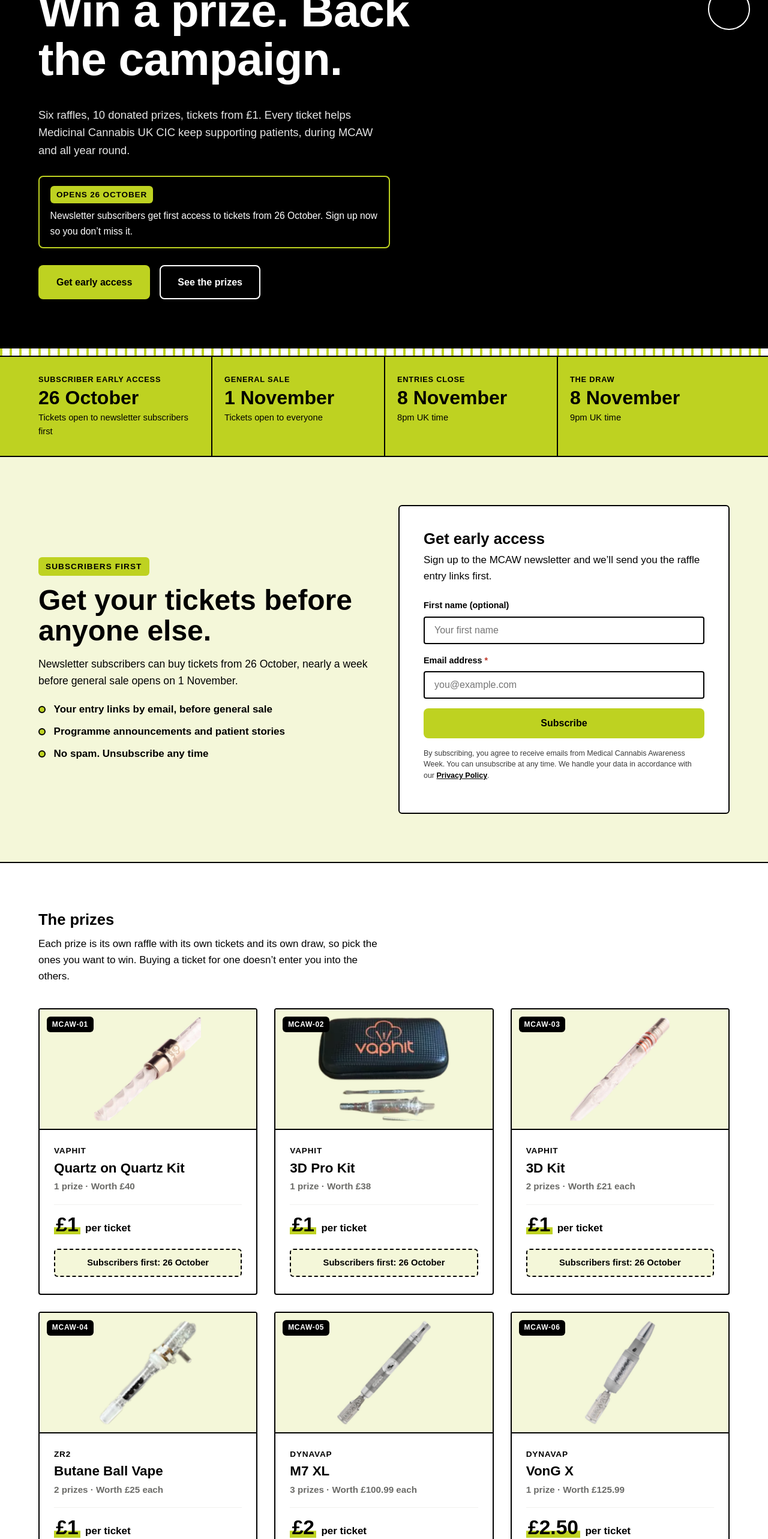
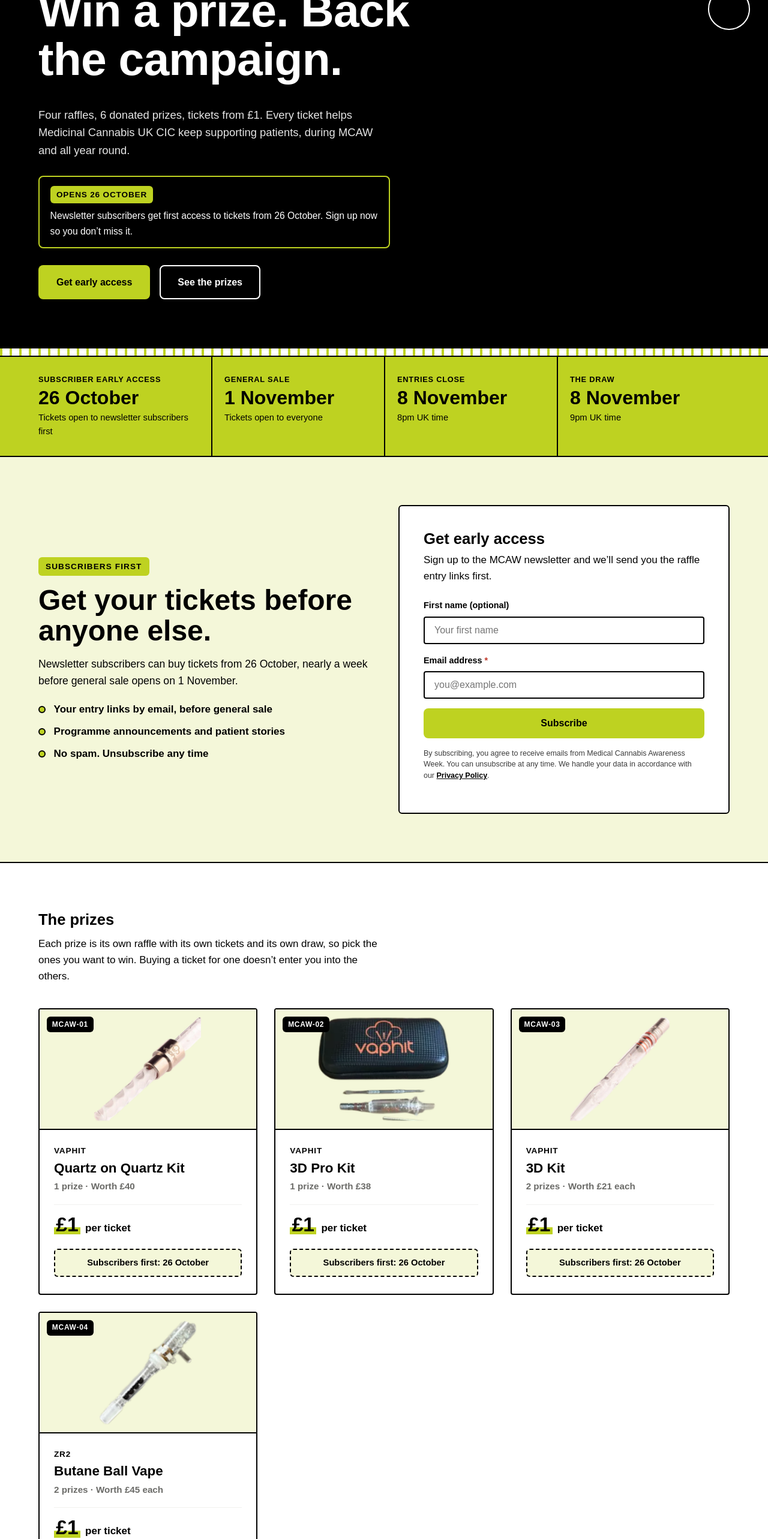
Before and after one commit to the-lexolotl/medcannaw, a Next.js app: page /raffle in a window 1280 px wide. Shown: the part 234-2800 px from the top of the page at 60% size. Built offline with nearby package versions, Linux system fonts and the light colour scheme; a web font is replaced by a local one.

Commit message:
Raffle Updates

```diff
--- a/app/raffle/page.tsx
+++ b/app/raffle/page.tsx
@@ -4,17 +4,22 @@
 import NewsletterSignup from '@/components/NewsletterSignup'
 import CircleField from '@/components/CircleField'
 import {
-  rafflePrizes,
+  visibleRafflePrizes,
   raffleOrganiser,
   getRafflePhase,
   totalPrizeCount,
+  totalRaffleCount,
+  numberToWords,
   type RafflePhase,
 } from './raffle-data'
+
+const raffleWord = numberToWords(totalRaffleCount)
+const RaffleWord = raffleWord.charAt(0).toUpperCase() + raffleWord.slice(1)
 
 export const metadata: Metadata = {
   title: 'Prize Raffle | MCAW',
   description:
-    'The MCAW 2026 Prize Raffle: six raffles, ten donated prizes, tickets from £1. Newsletter subscribers get first access from 26 October. Draw on 8 November 2026 at 9pm.',
+    `The MCAW 2026 Prize Raffle: ${raffleWord} raffles, ${numberToWords(totalPrizeCount)} donated prizes, tickets from £1. Newsletter subscribers get first access from 26 October. Draw on 8 November 2026 at 9pm.`,
 }
 
 // Re-check the date every minute so the page moves through early access, general sale and close on its own.
@@ -35,7 +40,7 @@
   },
   closed: {
     label: 'Entries closed',
-    text: 'Thank you to everyone who entered. All six raffles will be drawn at 9pm tonight.',
+    text: `Thank you to everyone who entered. All ${raffleWord} raffles will be drawn at 9pm tonight.`,
   },
   drawn: {
     label: 'Raffles drawn',
@@ -64,7 +69,7 @@
           <span className="eyebrow">MCAW 2026 Prize Raffle</span>
           <h1 className="display">Win a prize. Back the campaign.</h1>
           <p className="raffle-hero__intro">
-            Six raffles, {totalPrizeCount} donated prizes, tickets from £1. Every ticket helps
+            {RaffleWord} raffles, {totalPrizeCount} donated prizes, tickets from £1. Every ticket helps
             {' '}{raffleOrganiser.society} keep supporting patients, during MCAW and all year round.
           </p>
 
@@ -124,7 +129,7 @@
           </div>
 
           <div className="prize-grid">
-            {rafflePrizes.map((prize) => (
+            {visibleRafflePrizes.map((prize) => (
               <PrizeCard key={prize.id} prize={prize} phase={phase} />
             ))}
           </div>
--- a/app/raffle/raffle-data.ts
+++ b/app/raffle/raffle-data.ts
@@ -15,6 +15,7 @@
   image: string
   imageAlt: string
   entryHref: string     // Zeffy raffle form URL for this lottery
+  hidden?: boolean      // true = kept in the T&Cs schedule but not shown on the raffle page
 }
 
 export const rafflePrizes: RafflePrize[] = [
@@ -59,7 +60,7 @@
     brand: 'ZR2',
     name: 'Butane Ball Vape',
     quantity: 2,
-    valueEach: 25,
+    valueEach: 45,
     ticketPrice: 1,
     maxEntries: 20000,
     image: '/images/raffle/zr2-butane-ball-vape.png',
@@ -77,6 +78,8 @@
     image: '/images/raffle/dynavap-m7-xl.png',
     imageAlt: 'Dynavap M7 XL: a long stainless-steel vaporiser',
     entryHref: '',
+    // Temporarily hidden: delivery not yet confirmed. Delete this line to show it again.
+    hidden: true,
   },
   {
     id: 'MCAW-06',
@@ -89,6 +92,8 @@
     image: '/images/raffle/dynavap-vong-x.png',
     imageAlt: 'Dynavap VonG X: a stainless-steel vaporiser with a glass mouthpiece',
     entryHref: '',
+    // Temporarily hidden: delivery not yet confirmed. Delete this line to show it again.
+    hidden: true,
   },
 ]
 
@@ -128,5 +133,16 @@
   }).format(value)
 }
 
-export const totalPrizeCount = rafflePrizes.reduce((sum, p) => sum + p.quantity, 0)
-export const totalPrizeValue = rafflePrizes.reduce((sum, p) => sum + p.quantity * p.valueEach, 0)
+/** Prizes shown on the raffle page (hidden ones are left out). */
+export const visibleRafflePrizes = rafflePrizes.filter((p) => !p.hidden)
+
+export const totalRaffleCount = visibleRafflePrizes.length
+export const totalPrizeCount = visibleRafflePrizes.reduce((sum, p) => sum + p.quantity, 0)
+export const totalPrizeValue = visibleRafflePrizes.reduce((sum, p) => sum + p.quantity * p.valueEach, 0)
+
+const numberWords = ['zero', 'one', 'two', 'three', 'four', 'five', 'six', 'seven', 'eight', 'nine', 'ten', 'eleven', 'twelve']
+
+/** 4 → "four"; falls back to digits above twelve. */
+export function numberToWords(value: number): string {
+  return numberWords[value] ?? String(value)
+}
```
